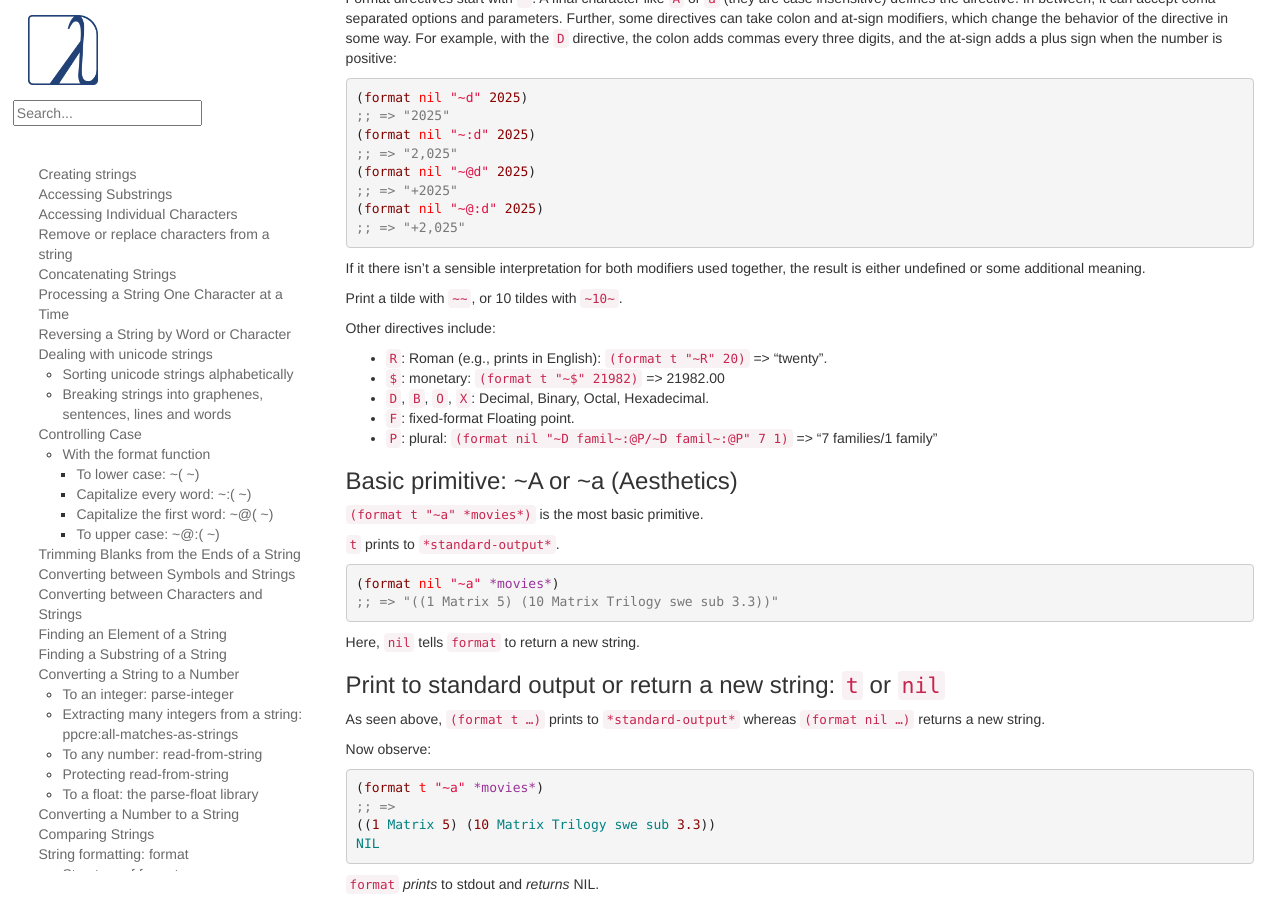
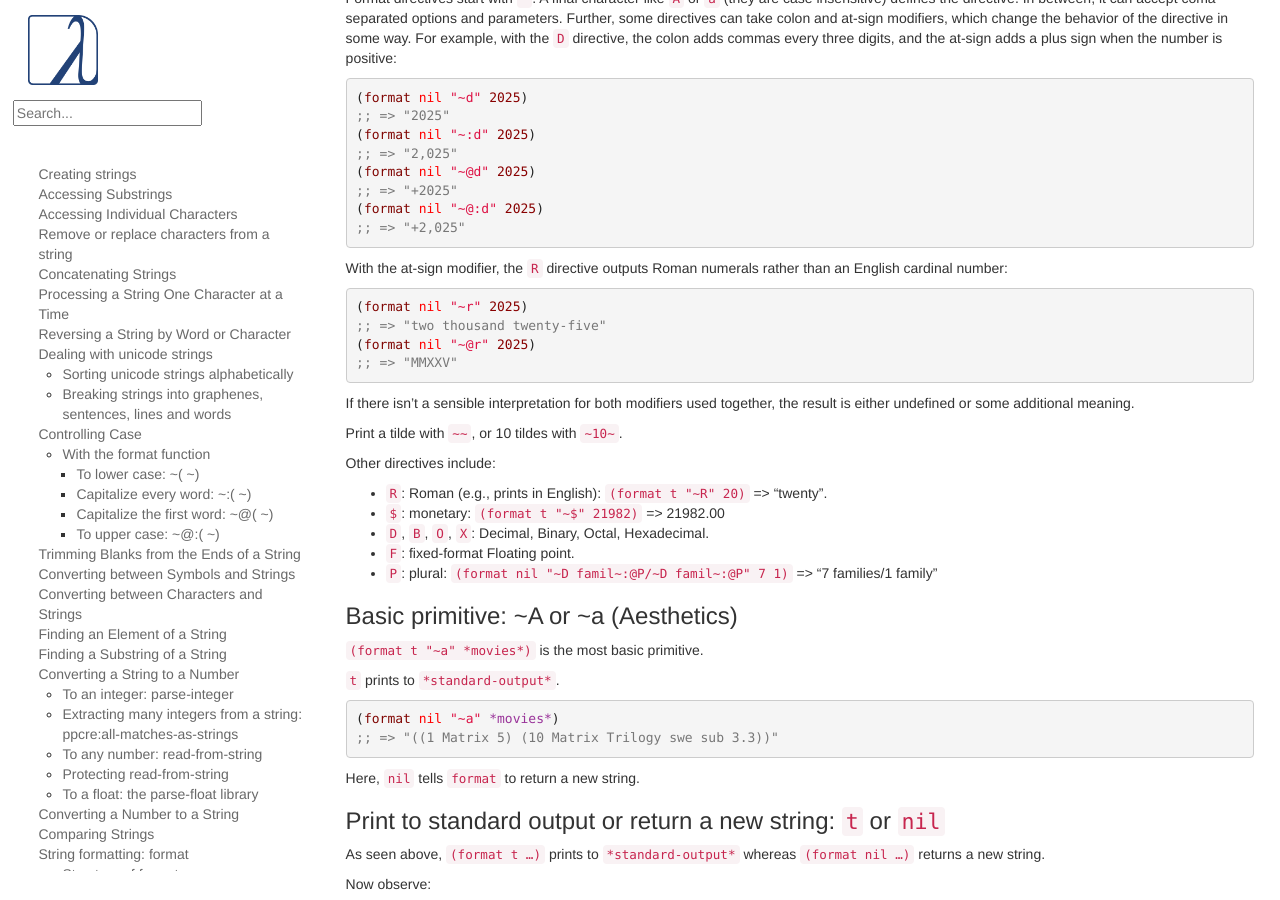
Before and after one commit to LispCookbook/cl-cookbook, a Jekyll site: the page built from strings.md, in a window 1280 px wide and 900 px high, scrolled down 14682 px. Built offline with Jekyll 4.4.1, drawn with Linux system fonts in a browser that asks for light colours.

Commit message:
Update strings.md - thinko fix, minor additional example
Fixed the tortured editing syntax, and added some additional modifier examples (with `~r`) I forgot

```diff
--- a/strings.md
+++ b/strings.md
@@ -933,7 +933,17 @@ the number is positive:
 ;; => "+2,025"
 ~~~
 
-If it there isn't a sensible interpretation for both modifiers used
+With the at-sign modifier, the `R` directive outputs Roman numerals
+rather than an English cardinal number:
+
+~~~lisp
+(format nil "~r" 2025)
+;; => "two thousand twenty-five"
+(format nil "~@r" 2025)
+;; => "MMXXV"
+~~~
+
+If there isn't a sensible interpretation for both modifiers used
 together, the result is either undefined or some additional meaning.
 
 Print a tilde with `~~`, or 10 tildes with `~10~`.
```
